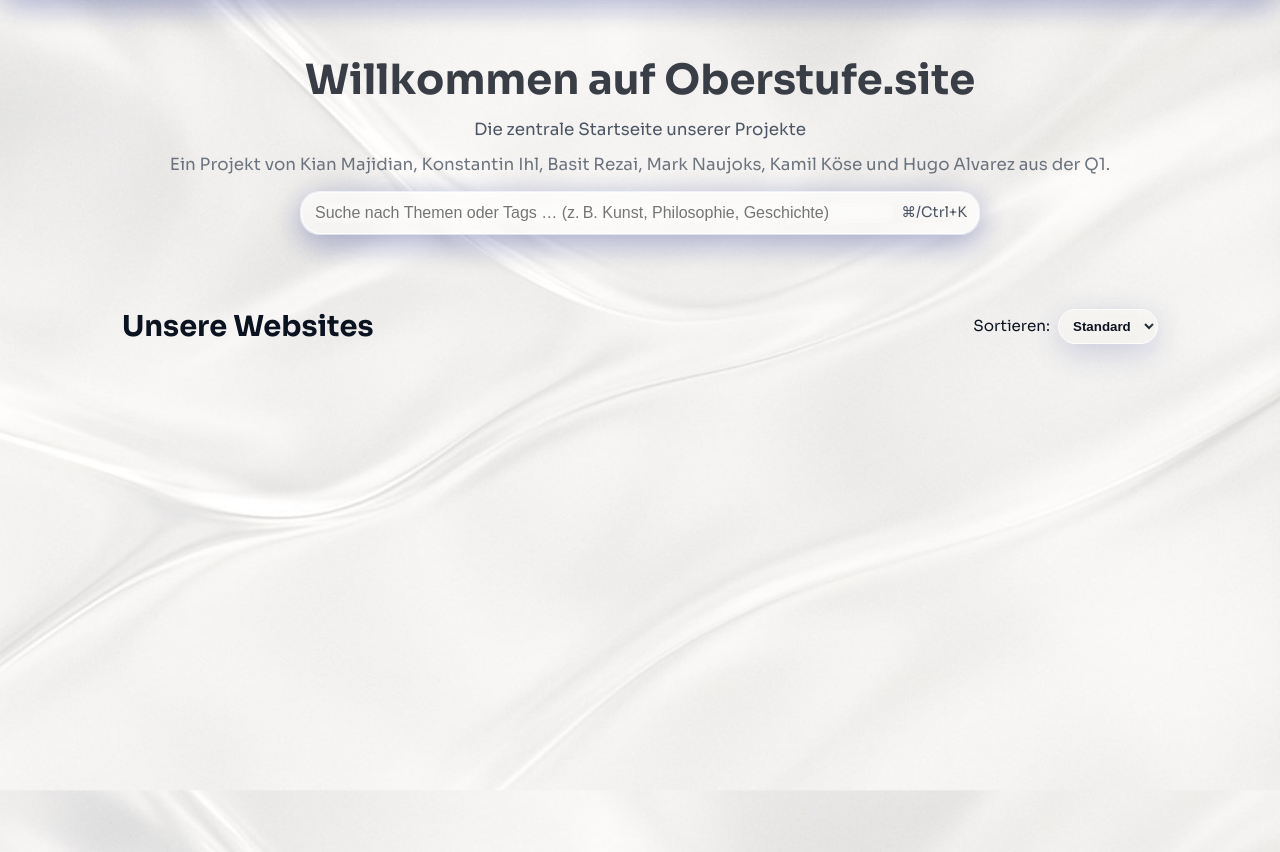
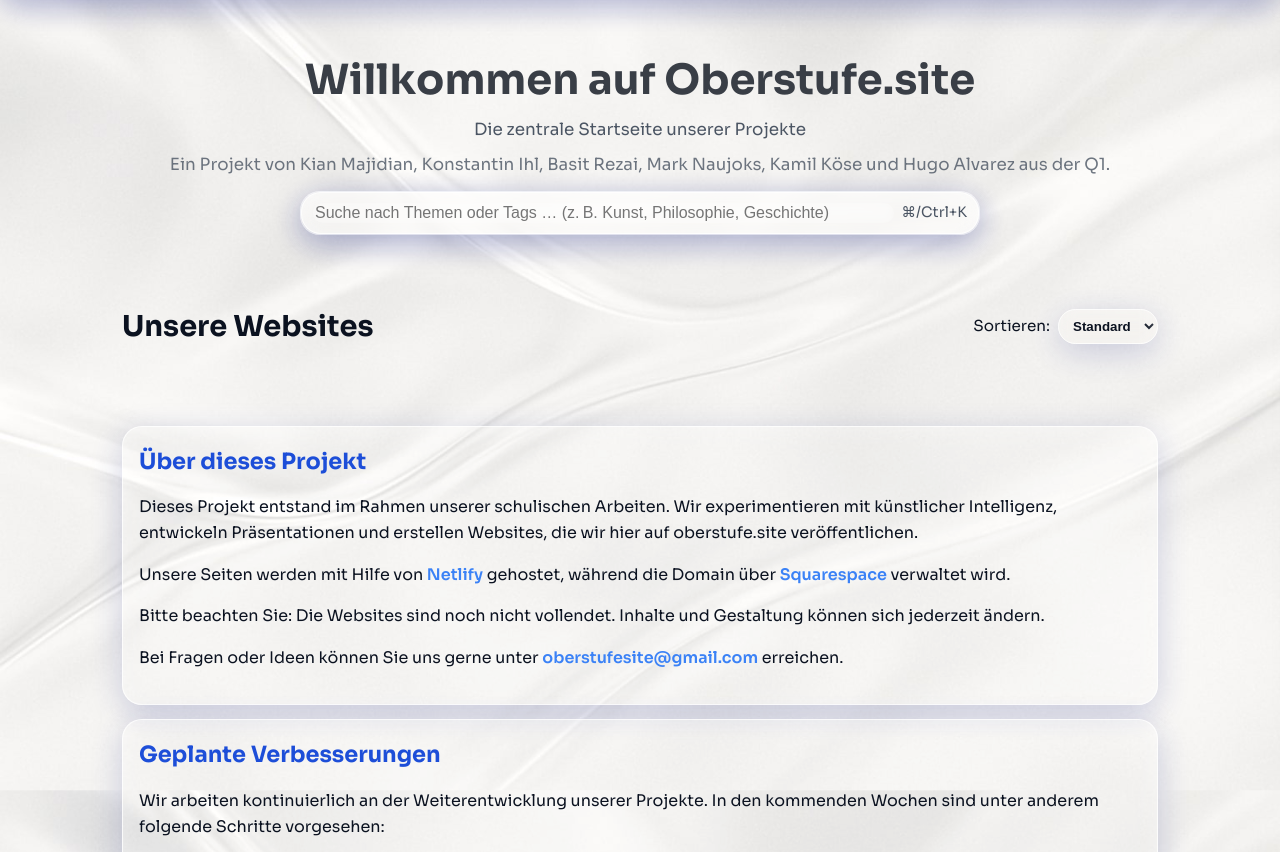
Before and after one commit to kianmaj08/glasoberstufe, a plain HTML site: page index.html in a window 1280 px wide. Shown: the part 63-915 px from the top of the page. Drawn offline with nearby package versions, Linux system fonts and the light colour scheme.

Commit message:
Add files via upload

```diff
--- a/data/cards.json
+++ b/data/cards.json
@@ -2,7 +2,7 @@
   "cards": [
     {
       "authors": "Ein Projekt von Kian, Basit und Kamil.",
-      "created_at": "2025-09-29T01:28:00+02:00",
+      "created_at": "2025-09-29T01:18:00+02:00",
       "url": "https://philexikon.netlify.app/",
       "page": "home",
       "status": "in_arbeit",
--- a/index.html
+++ b/index.html
@@ -637,18 +637,16 @@
     return (d.cards||[]).filter(c=> c.is_published !== false);
   }
   function renderWebsites(cards){
-    const grid=document.getElementById('websitesGrid'); if(!grid) return;
-    const items=cards.filter(c=> (c.page||'')==='home');
-    grid.innerHTML = items.map(cardHTML).join('');
+  const grid = document.getElementById('websitesGrid'); if(!grid) return;
+  const items = cards.filter(c => (c.page || '').trim().toLowerCase() === 'home');
+  if (!items.length){
+    grid.innerHTML = `<div class="muted" style="padding:12px 0;">Keine Karten gefunden. Prüfe <code>/data/cards.json</code> und ob <code>"page": "home"</code> gesetzt ist.</div>`;
+    console.warn('[renderWebsites] 0 Items. cards:', cards);
+    return;
   }
-  document.addEventListener('DOMContentLoaded', async ()=>{
-    try{
-      const cards = await loadCards();
-      renderWebsites(cards);
-    }catch(e){
-      console.error('Fehler beim Laden der Karten:', e);
-    }
-  });
+  grid.innerHTML = items.map(cardHTML).join('');
+}
+);
 })();
 </script>
 <script>
```
